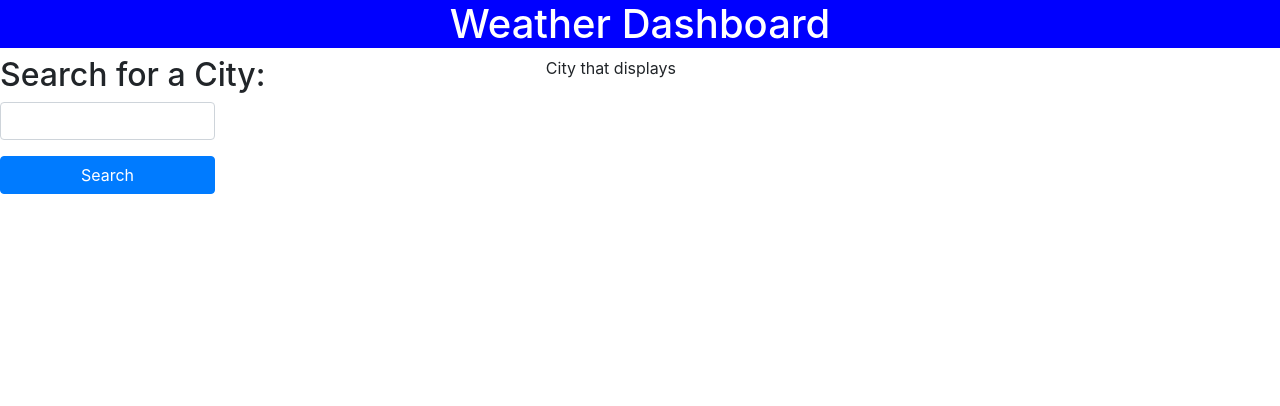
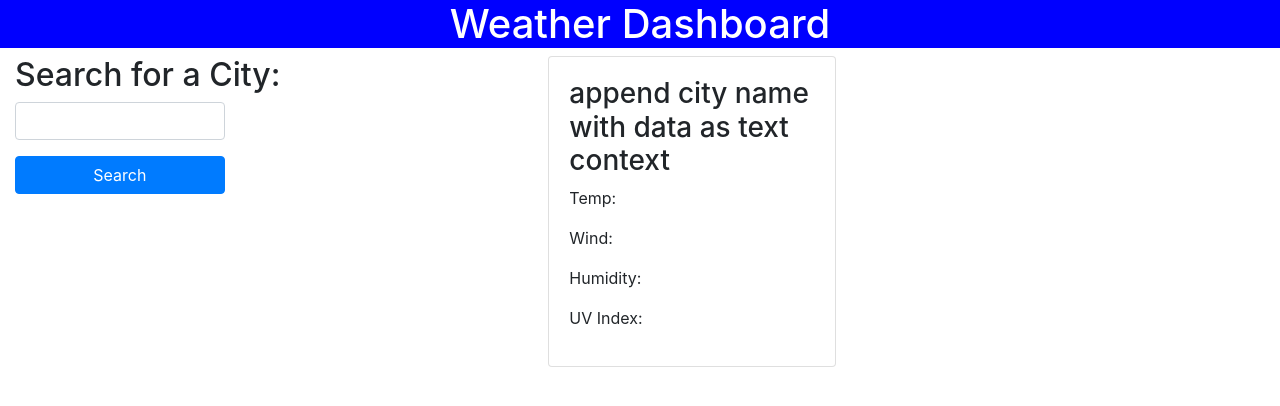
Before and after one commit to Jordan1570/weather-dashboard, a plain HTML site: page index.html in a window 1280 px wide. Drawn offline with nearby package versions, Linux system fonts and the light colour scheme.

Commit message:
added h3 and P tags with span and ids to card that'll display current weather

```diff
--- a/index.html
+++ b/index.html
@@ -12,23 +12,54 @@
     <title>Weather Dashboard</title>
 </head>
 
-<body></body>
+<body>
 
     <h1>Weather Dashboard</h1>
+    <div class="container-fluid">
         <div class="row">
-          <div class="col-md-5">
+            <div class="col-sm-5">
                 <h2>Search for a City:</h2>
                 <div class="input-group mb-3">
-                <input type="text" class="form-control col-md-5" id="cityInput" aria-label="Default" aria-describedby="inputGroup-sizing-default">
+                    <input type="text" class="form-control col-md-5" id="cityInput" aria-label="Default"
+                        aria-describedby="inputGroup-sizing-default">
                 </div>
                 <button type="button" class="btn btn-primary col-md-5" id='searchBtn'>Search</button>
+                <ul>
+
+                </ul>
             </div>
-          <div class="col-md-7 container">
-            <p>City that displays</p>
+            <div class="col-sm-7">
+                <!-- forecast -->
+                <div class='.container-fluid'>
+                    <div class='row'>
+                        <!--current weather-->
+                        <div class='col-1'>
+                            <div class="card" style="width: 18rem;">
+                                <div class="card-body">
+                                    <h3> <span id='searchedCityName'></span>append city name with data as text context</h3>
+                                    <p>Temp: <span id='tempOfSearchedCity'></span></p>
+                                    <p>Wind: <span id='windOfSearchedCity'></span></p>
+                                    <p>Humidity: <span id='humidityOfSearchedCity'></span></p>
+                                    <p>UV Index: <span id='uvIndexOfSearchedCity'></span></p>
                                 </div>
                             </div>
 
 
+
+
+
+
+
+
+                            <!--future forecast-->
+
+
+
+                        </div>
+                    </div>
+                </div>
+
+                <!--future forecast-->
 
 
                 <script src="https://code.jquery.com/jquery-3.3.1.slim.min.js"
--- a/script.js
+++ b/script.js
@@ -2,7 +2,7 @@ var oneCallWeatherApiKey = '233ffcffa8f1bf8f0bb644310cc67c5a';
 
 //on click event listener that grabs value of city input
 $("#searchBtn").on('click', function () {
-  // grab input (city)
+  // grab the value of where the user inputs the city they're searching
   var cityInput = $('#cityInput').val()
   //  build url string + api call
   var queryURL = `http://api.openweathermap.org/data/2.5/weather?q=${cityInput}&appid=${oneCallWeatherApiKey}`
@@ -23,6 +23,12 @@ $("#searchBtn").on('click', function () {
   // save local storage
 
   function renderWeather(data) {
+    var userDisplay = document.querySelector('#userWeatherDisplay');
+    var weatherTitle = document.createElement('h1');
+    weatherTitle.textContent = data.
+    userDisplay.appendChild(weatherTitle);
+
+
 
 
   }
```
Lines whose indentation alone changed are shown as unchanged.
